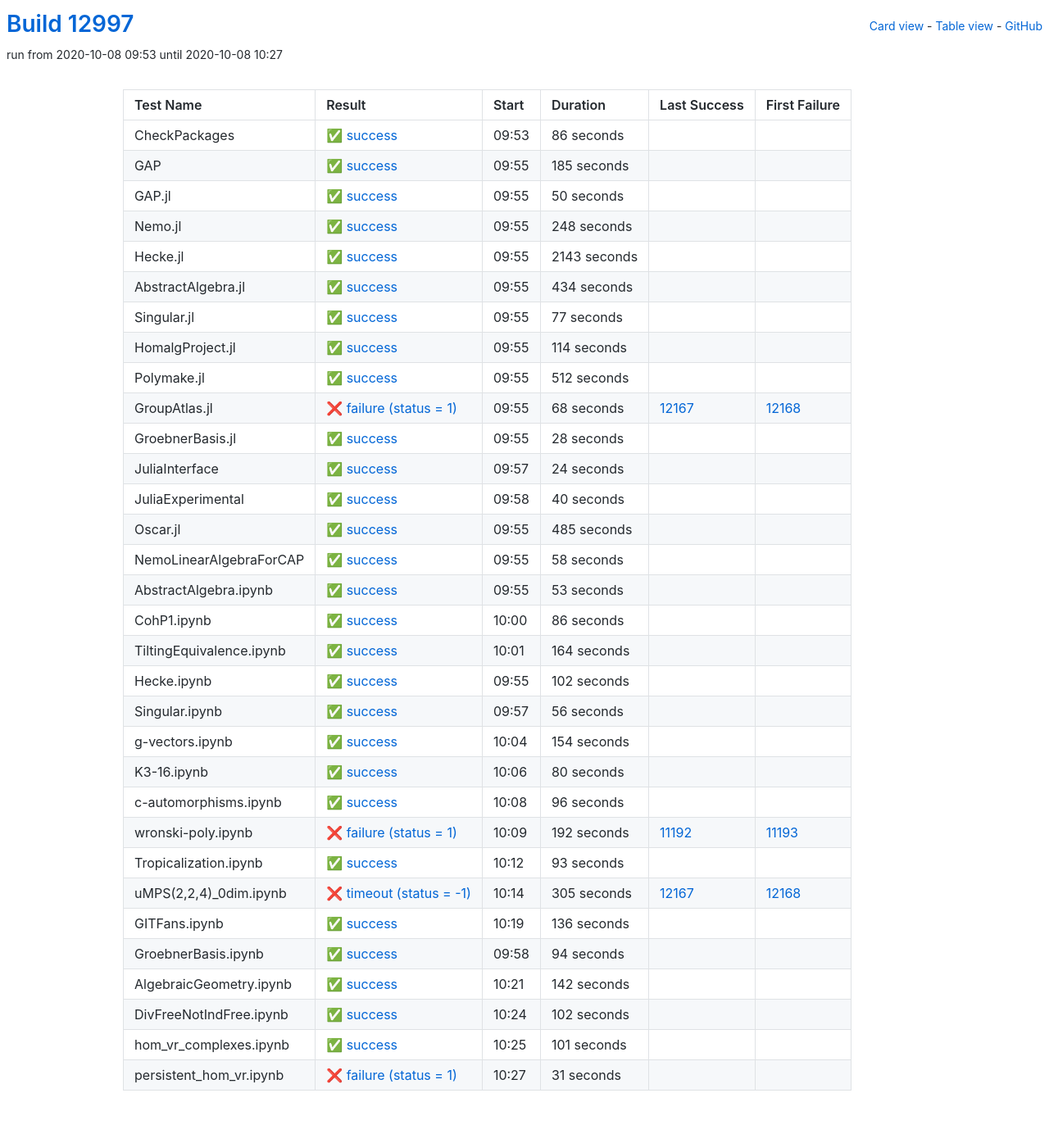
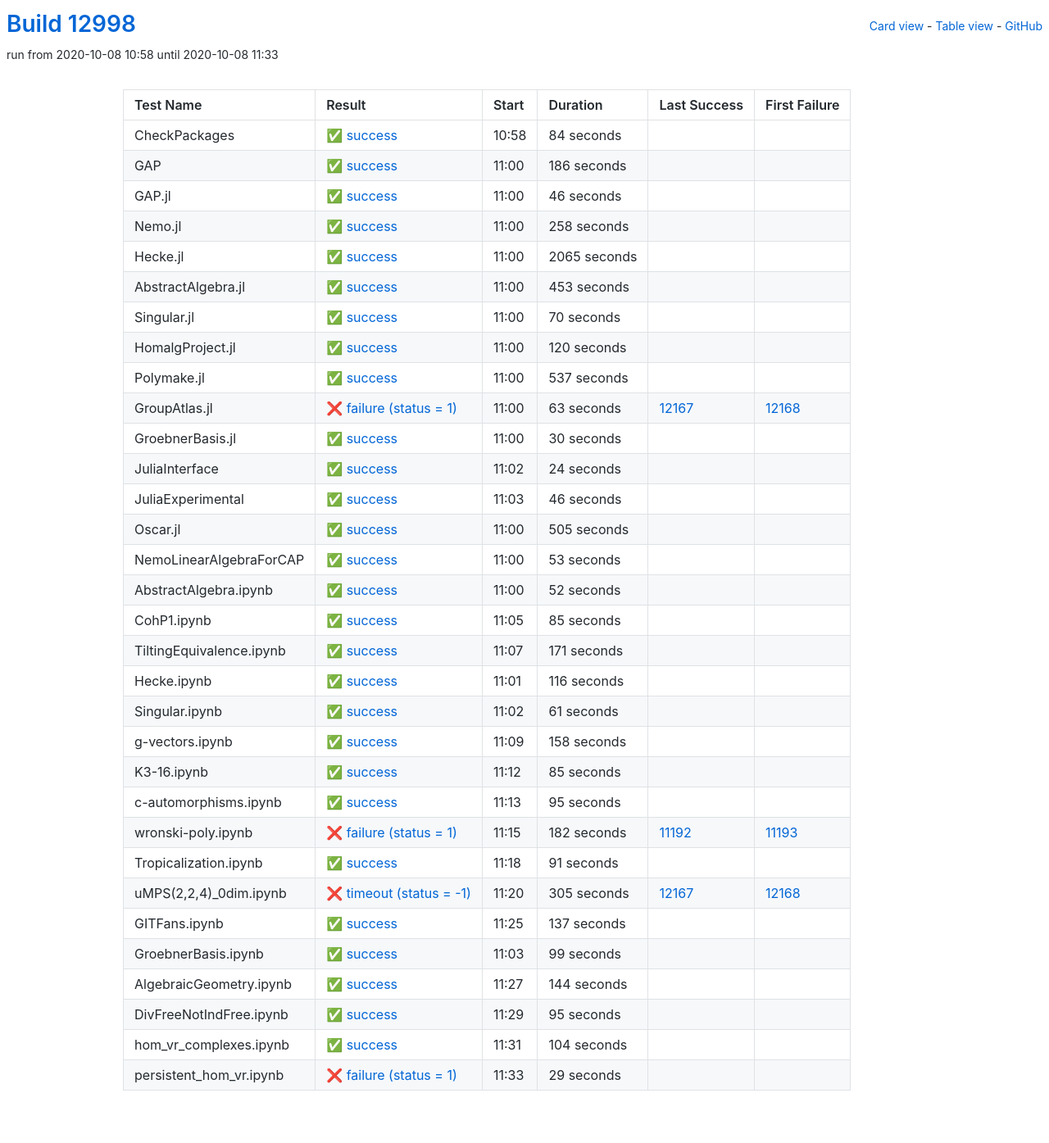
Before and after one commit to oscar-system/oscar-ci-status, a Jekyll site: the page built from table.html, in a window 1280 px wide. Shown: the whole page at 82% size. Built offline with Jekyll 4.4.1, drawn with Linux system fonts in a browser that asks for light colours.

Commit message:
Build #12998

```diff
--- a/_data/ci.yml
+++ b/_data/ci.yml
@@ -1,6 +1,6 @@
 ---
-build: 12997
-build_url: https://oscarci.mathematik.uni-kl.de/job/oscar/12997/
+build: 12998
+build_url: https://oscarci.mathematik.uni-kl.de/job/oscar/12998/
 job: oscar
 organization: oscar-system
 repo: oscar-ci-status
@@ -8,140 +8,140 @@
 tests:
 - name: CheckPackages
   id: checkpackages
-  log: https://oscarci.mathematik.uni-kl.de/job/oscar/12997/artifact/logs/build-12997/CheckPackages.log
-  start: 2020-10-08 09:53
+  log: https://oscarci.mathematik.uni-kl.de/job/oscar/12998/artifact/logs/build-12998/CheckPackages.log
+  start: 2020-10-08 10:58
   success: true
   exitcode: 0
   status: success
-  duration: 86
+  duration: 84
   last_success: false
   last_success_url:
   first_failure: false
   first_failure_url:
 - name: GAP
   id: gap
-  log: https://oscarci.mathematik.uni-kl.de/job/oscar/12997/artifact/logs/build-12997/GAP.log
-  start: 2020-10-08 09:55
+  log: https://oscarci.mathematik.uni-kl.de/job/oscar/12998/artifact/logs/build-12998/GAP.log
+  start: 2020-10-08 11:00
   success: true
   exitcode: 0
   status: success
-  duration: 185
+  duration: 186
   last_success: false
   last_success_url:
   first_failure: false
   first_failure_url:
 - name: GAP.jl
   id: gap-jl
-  log: https://oscarci.mathematik.uni-kl.de/job/oscar/12997/artifact/logs/build-12997/GAP.jl.log
-  start: 2020-10-08 09:55
+  log: https://oscarci.mathematik.uni-kl.de/job/oscar/12998/artifact/logs/build-12998/GAP.jl.log
+  start: 2020-10-08 11:00
   success: true
   exitcode: 0
   status: success
-  duration: 50
+  duration: 46
   last_success: false
   last_success_url:
   first_failure: false
   first_failure_url:
 - name: Nemo.jl
   id: nemo-jl
-  log: https://oscarci.mathematik.uni-kl.de/job/oscar/12997/artifact/logs/build-12997/Nemo.jl.log
-  start: 2020-10-08 09:55
+  log: https://oscarci.mathematik.uni-kl.de/job/oscar/12998/artifact/logs/build-12998/Nemo.jl.log
+  start: 2020-10-08 11:00
   success: true
   exitcode: 0
   status: success
-  duration: 248
+  duration: 258
   last_success: false
   last_success_url:
   first_failure: false
   first_failure_url:
 - name: Hecke.jl
   id: hecke-jl
-  log: https://oscarci.mathematik.uni-kl.de/job/oscar/12997/artifact/logs/build-12997/Hecke.jl.log
-  start: 2020-10-08 09:55
+  log: https://oscarci.mathematik.uni-kl.de/job/oscar/12998/artifact/logs/build-12998/Hecke.jl.log
+  start: 2020-10-08 11:00
   success: true
   exitcode: 0
   status: success
-  duration: 2143
+  duration: 2065
   last_success: false
   last_success_url:
   first_failure: false
   first_failure_url:
 - name: AbstractAlgebra.jl
   id: abstractalgebra-jl
-  log: https://oscarci.mathematik.uni-kl.de/job/oscar/12997/artifact/logs/build-12997/AbstractAlgebra.jl.log
-  start: 2020-10-08 09:55
+  log: https://oscarci.mathematik.uni-kl.de/job/oscar/12998/artifact/logs/build-12998/AbstractAlgebra.jl.log
+  start: 2020-10-08 11:00
   success: true
   exitcode: 0
   status: success
-  duration: 434
+  duration: 453
   last_success: false
   last_success_url:
   first_failure: false
   first_failure_url:
 - name: Singular.jl
   id: singular-jl
-  log: https://oscarci.mathematik.uni-kl.de/job/oscar/12997/artifact/logs/build-12997/Singular.jl.log
-  start: 2020-10-08 09:55
+  log: https://oscarci.mathematik.uni-kl.de/job/oscar/12998/artifact/logs/build-12998/Singular.jl.log
+  start: 2020-10-08 11:00
   success: true
   exitcode: 0
   status: success
-  duration: 77
+  duration: 70
   last_success: false
   last_success_url:
   first_failure: false
   first_failure_url:
 - name: HomalgProject.jl
   id: homalgproject-jl
-  log: https://oscarci.mathematik.uni-kl.de/job/oscar/12997/artifact/logs/build-12997/HomalgProject.jl.log
-  start: 2020-10-08 09:55
+  log: https://oscarci.mathematik.uni-kl.de/job/oscar/12998/artifact/logs/build-12998/HomalgProject.jl.log
+  start: 2020-10-08 11:00
   success: true
   exitcode: 0
   status: success
-  duration: 114
+  duration: 120
   last_success: false
   last_success_url:
   first_failure: false
   first_failure_url:
 - name: Polymake.jl
   id: polymake-jl
-  log: https://oscarci.mathematik.uni-kl.de/job/oscar/12997/artifact/logs/build-12997/Polymake.jl.log
-  start: 2020-10-08 09:55
+  log: https://oscarci.mathematik.uni-kl.de/job/oscar/12998/artifact/logs/build-12998/Polymake.jl.log
+  start: 2020-10-08 11:00
   success: true
   exitcode: 0
   status: success
-  duration: 512
+  duration: 537
   last_success: false
   last_success_url:
   first_failure: false
   first_failure_url:
 - name: GroupAtlas.jl
   id: groupatlas-jl
-  log: https://oscarci.mathematik.uni-kl.de/job/oscar/12997/artifact/logs/build-12997/GroupAtlas.jl.log
-  start: 2020-10-08 09:55
+  log: https://oscarci.mathematik.uni-kl.de/job/oscar/12998/artifact/logs/build-12998/GroupAtlas.jl.log
+  start: 2020-10-08 11:00
   success: false
   exitcode: 1
   status: failure
-  duration: 68
+  duration: 63
   last_success: 12167
   last_success_url: https://oscarci.mathematik.uni-kl.de/job/oscar/12167/
   first_failure: 12168
   first_failure_url: https://oscarci.mathematik.uni-kl.de/job/oscar/12168/
 - name: GroebnerBasis.jl
   id: groebnerbasis-jl
-  log: https://oscarci.mathematik.uni-kl.de/job/oscar/12997/artifact/logs/build-12997/GroebnerBasis.jl.log
-  start: 2020-10-08 09:55
+  log: https://oscarci.mathematik.uni-kl.de/job/oscar/12998/artifact/logs/build-12998/GroebnerBasis.jl.log
+  start: 2020-10-08 11:00
   success: true
   exitcode: 0
   status: success
-  duration: 28
+  duration: 30
   last_success: false
   last_success_url:
   first_failure: false
   first_failure_url:
 - name: JuliaInterface
   id: juliainterface
-  log: https://oscarci.mathematik.uni-kl.de/job/oscar/12997/artifact/logs/build-12997/JuliaInterface.log
-  start: 2020-10-08 09:57
+  log: https://oscarci.mathematik.uni-kl.de/job/oscar/12998/artifact/logs/build-12998/JuliaInterface.log
+  start: 2020-10-08 11:02
   success: true
   exitcode: 0
   status: success
@@ -152,44 +152,32 @@
   first_failure_url:
 - name: JuliaExperimental
   id: juliaexperimental
-  log: https://oscarci.mathematik.uni-kl.de/job/oscar/12997/artifact/logs/build-12997/JuliaExperimental.log
-  start: 2020-10-08 09:58
+  log: https://oscarci.mathematik.uni-kl.de/job/oscar/12998/artifact/logs/build-12998/JuliaExperimental.log
+  start: 2020-10-08 11:03
   success: true
   exitcode: 0
   status: success
-  duration: 40
+  duration: 46
   last_success: false
   last_success_url:
   first_failure: false
   first_failure_url:
 - name: Oscar.jl
   id: oscar-jl
-  log: https://oscarci.mathematik.uni-kl.de/job/oscar/12997/artifact/logs/build-12997/Oscar.jl.log
-  start: 2020-10-08 09:55
+  log: https://oscarci.mathematik.uni-kl.de/job/oscar/12998/artifact/logs/build-12998/Oscar.jl.log
+  start: 2020-10-08 11:00
   success: true
   exitcode: 0
   status: success
-  duration: 485
+  duration: 505
   last_success: false
   last_success_url:
   first_failure: false
   first_failure_url:
 - name: NemoLinearAlgebraForCAP
   id: nemolinearalgebraforcap
-  log: https://oscarci.mathematik.uni-kl.de/job/oscar/12997/artifact/logs/build-12997/NemoLinearAlgebraForCAP.log
-  start: 2020-10-08 09:55
-  success: true
-  exitcode: 0
-  status: success
-  duration: 58
-  last_success: false
-  last_success_url:
-  first_failure: false
-  first_failure_url:
-- name: AbstractAlgebra.ipynb
-  id: abstractalgebra-ipynb
-  log: https://oscarci.mathematik.uni-kl.de/job/oscar/12997/artifact/logs/build-12997/AbstractAlgebra.ipynb.log
-  start: 2020-10-08 09:55
+  log: https://oscarci.mathematik.uni-kl.de/job/oscar/12998/artifact/logs/build-12998/NemoLinearAlgebraForCAP.log
+  start: 2020-10-08 11:00
   success: true
   exitcode: 0
   status: success
@@ -198,118 +186,130 @@
   last_success_url:
   first_failure: false
   first_failure_url:
-- name: CohP1.ipynb
-  id: cohp1-ipynb
-  log: https://oscarci.mathematik.uni-kl.de/job/oscar/12997/artifact/logs/build-12997/CohP1.ipynb.log
-  start: 2020-10-08 10:00
+- name: AbstractAlgebra.ipynb
+  id: abstractalgebra-ipynb
+  log: https://oscarci.mathematik.uni-kl.de/job/oscar/12998/artifact/logs/build-12998/AbstractAlgebra.ipynb.log
+  start: 2020-10-08 11:00
   success: true
   exitcode: 0
   status: success
-  duration: 86
+  duration: 52
+  last_success: false
+  last_success_url:
+  first_failure: false
+  first_failure_url:
+- name: CohP1.ipynb
+  id: cohp1-ipynb
+  log: https://oscarci.mathematik.uni-kl.de/job/oscar/12998/artifact/logs/build-12998/CohP1.ipynb.log
+  start: 2020-10-08 11:05
+  success: true
+  exitcode: 0
+  status: success
+  duration: 85
   last_success: false
   last_success_url:
   first_failure: false
   first_failure_url:
 - name: TiltingEquivalence.ipynb
   id: tiltingequivalence-ipynb
-  log: https://oscarci.mathematik.uni-kl.de/job/oscar/12997/artifact/logs/build-12997/TiltingEquivalence.ipynb.log
-  start: 2020-10-08 10:01
+  log: https://oscarci.mathematik.uni-kl.de/job/oscar/12998/artifact/logs/build-12998/TiltingEquivalence.ipynb.log
+  start: 2020-10-08 11:07
   success: true
   exitcode: 0
   status: success
-  duration: 164
+  duration: 171
   last_success: false
   last_success_url:
   first_failure: false
   first_failure_url:
 - name: Hecke.ipynb
   id: hecke-ipynb
-  log: https://oscarci.mathematik.uni-kl.de/job/oscar/12997/artifact/logs/build-12997/Hecke.ipynb.log
-  start: 2020-10-08 09:55
+  log: https://oscarci.mathematik.uni-kl.de/job/oscar/12998/artifact/logs/build-12998/Hecke.ipynb.log
+  start: 2020-10-08 11:01
   success: true
   exitcode: 0
   status: success
-  duration: 102
+  duration: 116
   last_success: false
   last_success_url:
   first_failure: false
   first_failure_url:
 - name: Singular.ipynb
   id: singular-ipynb
-  log: https://oscarci.mathematik.uni-kl.de/job/oscar/12997/artifact/logs/build-12997/Singular.ipynb.log
-  start: 2020-10-08 09:57
+  log: https://oscarci.mathematik.uni-kl.de/job/oscar/12998/artifact/logs/build-12998/Singular.ipynb.log
+  start: 2020-10-08 11:02
   success: true
   exitcode: 0
   status: success
-  duration: 56
+  duration: 61
   last_success: false
   last_success_url:
   first_failure: false
   first_failure_url:
 - name: g-vectors.ipynb
   id: g-vectors-ipynb
-  log: https://oscarci.mathematik.uni-kl.de/job/oscar/12997/artifact/logs/build-12997/g-vectors.ipynb.log
-  start: 2020-10-08 10:04
+  log: https://oscarci.mathematik.uni-kl.de/job/oscar/12998/artifact/logs/build-12998/g-vectors.ipynb.log
+  start: 2020-10-08 11:09
   success: true
   exitcode: 0
   status: success
-  duration: 154
+  duration: 158
   last_success: false
   last_success_url:
   first_failure: false
   first_failure_url:
 - name: K3-16.ipynb
   id: k3-16-ipynb
-  log: https://oscarci.mathematik.uni-kl.de/job/oscar/12997/artifact/logs/build-12997/K3-16.ipynb.log
-  start: 2020-10-08 10:06
+  log: https://oscarci.mathematik.uni-kl.de/job/oscar/12998/artifact/logs/build-12998/K3-16.ipynb.log
+  start: 2020-10-08 11:12
   success: true
   exitcode: 0
   status: success
-  duration: 80
+  duration: 85
   last_success: false
   last_success_url:
   first_failure: false
   first_failure_url:
 - name: c-automorphisms.ipynb
   id: c-automorphisms-ipynb
-  log: https://oscarci.mathematik.uni-kl.de/job/oscar/12997/artifact/logs/build-12997/c-automorphisms.ipynb.log
-  start: 2020-10-08 10:08
+  log: https://oscarci.mathematik.uni-kl.de/job/oscar/12998/artifact/logs/build-12998/c-automorphisms.ipynb.log
+  start: 2020-10-08 11:13
   success: true
   exitcode: 0
   status: success
-  duration: 96
+  duration: 95
   last_success: false
   last_success_url:
   first_failure: false
   first_failure_url:
 - name: wronski-poly.ipynb
   id: wronski-poly-ipynb
-  log: https://oscarci.mathematik.uni-kl.de/job/oscar/12997/artifact/logs/build-12997/wronski-poly.ipynb.log
-  start: 2020-10-08 10:09
+  log: https://oscarci.mathematik.uni-kl.de/job/oscar/12998/artifact/logs/build-12998/wronski-poly.ipynb.log
+  start: 2020-10-08 11:15
   success: false
   exitcode: 1
   status: failure
-  duration: 192
+  duration: 182
   last_success: 11192
   last_success_url: https://oscarci.mathematik.uni-kl.de/job/oscar/11192/
   first_failure: 11193
   first_failure_url: https://oscarci.mathematik.uni-kl.de/job/oscar/11193/
 - name: Tropicalization.ipynb
   id: tropicalization-ipynb
-  log: https://oscarci.mathematik.uni-kl.de/job/oscar/12997/artifact/logs/build-12997/Tropicalization.ipynb.log
-  start: 2020-10-08 10:12
+  log: https://oscarci.mathematik.uni-kl.de/job/oscar/12998/artifact/logs/build-12998/Tropicalization.ipynb.log
+  start: 2020-10-08 11:18
   success: true
   exitcode: 0
   status: success
-  duration: 93
+  duration: 91
   last_success: false
   last_success_url:
   first_failure: false
   first_failure_url:
 - name: uMPS(2,2,4)_0dim.ipynb
   id: umps-2-2-4-0dim-ipynb
-  log: https://oscarci.mathematik.uni-kl.de/job/oscar/12997/artifact/logs/build-12997/uMPS-2-2-4-_0dim.ipynb.log
-  start: 2020-10-08 10:14
+  log: https://oscarci.mathematik.uni-kl.de/job/oscar/12998/artifact/logs/build-12998/uMPS-2-2-4-_0dim.ipynb.log
+  start: 2020-10-08 11:20
   success: false
   exitcode: -1
   status: timeout
@@ -320,72 +320,72 @@
   first_failure_url: https://oscarci.mathematik.uni-kl.de/job/oscar/12168/
 - name: GITFans.ipynb
   id: gitfans-ipynb
-  log: https://oscarci.mathematik.uni-kl.de/job/oscar/12997/artifact/logs/build-12997/GITFans.ipynb.log
-  start: 2020-10-08 10:19
+  log: https://oscarci.mathematik.uni-kl.de/job/oscar/12998/artifact/logs/build-12998/GITFans.ipynb.log
+  start: 2020-10-08 11:25
   success: true
   exitcode: 0
   status: success
-  duration: 136
+  duration: 137
   last_success: false
   last_success_url:
   first_failure: false
   first_failure_url:
 - name: GroebnerBasis.ipynb
   id: groebnerbasis-ipynb
-  log: https://oscarci.mathematik.uni-kl.de/job/oscar/12997/artifact/logs/build-12997/GroebnerBasis.ipynb.log
-  start: 2020-10-08 09:58
+  log: https://oscarci.mathematik.uni-kl.de/job/oscar/12998/artifact/logs/build-12998/GroebnerBasis.ipynb.log
+  start: 2020-10-08 11:03
   success: true
   exitcode: 0
   status: success
-  duration: 94
+  duration: 99
   last_success: false
   last_success_url:
   first_failure: false
   first_failure_url:
 - name: AlgebraicGeometry.ipynb
   id: algebraicgeometry-ipynb
-  log: https://oscarci.mathematik.uni-kl.de/job/oscar/12997/artifact/logs/build-12997/AlgebraicGeometry.ipynb.log
-  start: 2020-10-08 10:21
+  log: https://oscarci.mathematik.uni-kl.de/job/oscar/12998/artifact/logs/build-12998/AlgebraicGeometry.ipynb.log
+  start: 2020-10-08 11:27
   success: true
   exitcode: 0
   status: success
-  duration: 142
+  duration: 144
   last_success: false
   last_success_url:
   first_failure: false
   first_failure_url:
 - name: DivFreeNotIndFree.ipynb
   id: divfreenotindfree-ipynb
-  log: https://oscarci.mathematik.uni-kl.de/job/oscar/12997/artifact/logs/build-12997/DivFreeNotIndFree.ipynb.log
-  start: 2020-10-08 10:24
+  log: https://oscarci.mathematik.uni-kl.de/job/oscar/12998/artifact/logs/build-12998/DivFreeNotIndFree.ipynb.log
+  start: 2020-10-08 11:29
   success: true
   exitcode: 0
   status: success
-  duration: 102
+  duration: 95
   last_success: false
   last_success_url:
   first_failure: false
   first_failure_url:
 - name: hom_vr_complexes.ipynb
   id: hom-vr-complexes-ipynb
-  log: https://oscarci.mathematik.uni-kl.de/job/oscar/12997/artifact/logs/build-12997/hom_vr_complexes.ipynb.log
-  start: 2020-10-08 10:25
+  log: https://oscarci.mathematik.uni-kl.de/job/oscar/12998/artifact/logs/build-12998/hom_vr_complexes.ipynb.log
+  start: 2020-10-08 11:31
   success: true
   exitcode: 0
   status: success
-  duration: 101
+  duration: 104
   last_success: false
   last_success_url:
   first_failure: false
   first_failure_url:
 - name: persistent_hom_vr.ipynb
   id: persistent-hom-vr-ipynb
-  log: https://oscarci.mathematik.uni-kl.de/job/oscar/12997/artifact/logs/build-12997/persistent_hom_vr.ipynb.log
-  start: 2020-10-08 10:27
+  log: https://oscarci.mathematik.uni-kl.de/job/oscar/12998/artifact/logs/build-12998/persistent_hom_vr.ipynb.log
+  start: 2020-10-08 11:33
   success: false
   exitcode: 1
   status: failure
-  duration: 31
+  duration: 29
   last_success: false
   last_success_url:
   first_failure: false
```
Also changed, not shown: README.md.
